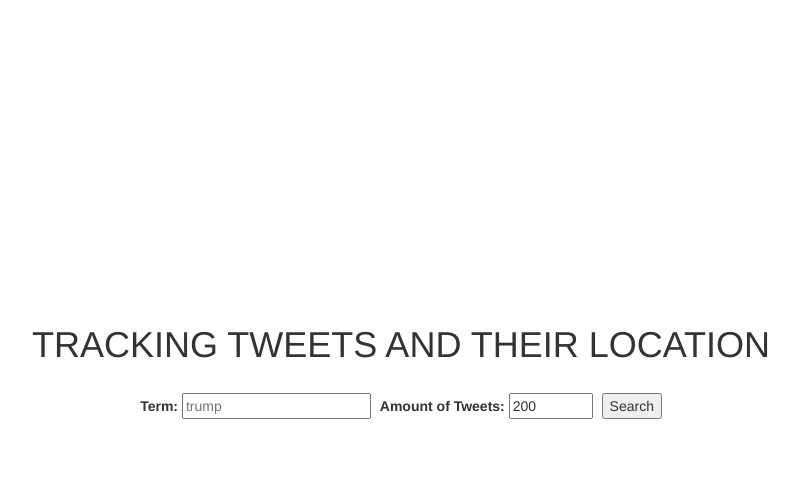
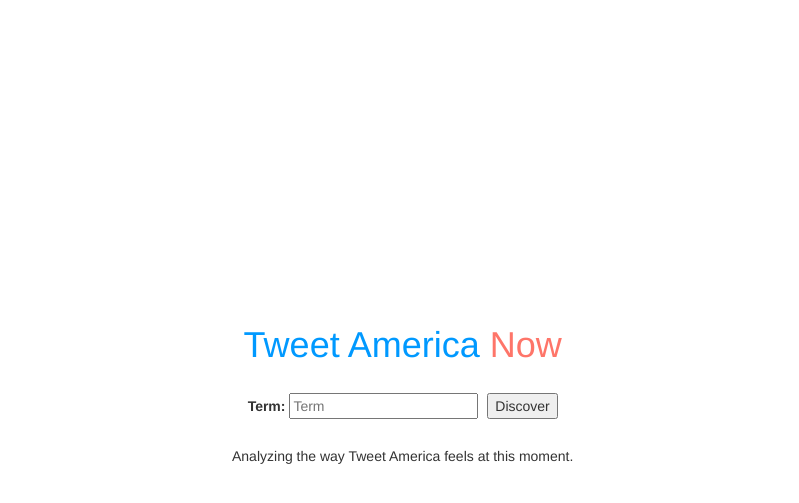
Before and after one commit to arivera007/HB-Solo-Final-Project, a Flask app: page / in a window 1280 px wide. Shown: the top 503 px of the page, without its empty margins (213-1012 px from the left). Run offline with Flask 2, Linux system fonts and the light colour scheme; some libraries are stand-ins or nearby versions.

Commit message:
Working as presented in Demo

```diff
--- a/static/maps.css
+++ b/static/maps.css
@@ -1 +1,2 @@
+
 .disabled { color: #999; }
--- a/templates/all_views.html
+++ b/templates/all_views.html
@@ -161,8 +161,8 @@
     <div id="series_chart_div"  class="col-md-6" style="height: 400px"></div>
 </div>
 <div class="container-fluid" style="margin-top:15px">
-    <div class="col-md-8 col-md-offset-4">
-        <div id="sentiment-tweets-map" style="height: 500px"></div>
+    <div class="col-md-8 col-md-offset-2">
+        <div id="sentiment-tweets-map" style="height: 400px"></div>
     </div>
 </div>
 {% endblock %}
--- a/templates/home.html
+++ b/templates/home.html
@@ -1,22 +1,28 @@
-{% extends 'base.html' %} {% block head %} {% endblock %}
+{% extends 'base.html' %}
+{% block head %}
+
+{% endblock %}
 
 {% block body %}
 <div style="text-align:center; ">
-    <div style="position: absolute; width: 800; height: 200; top: 50%; left: 50%; margin: -100px 0 0 -400px; padding: 5px;">
-    <h1>TRACKING TWEETS AND THEIR LOCATION</h1>
+    <div style="position: absolute; width: 800; height: 200; top: 50%; left: 50%; margin: -100px 0 0 -200px; padding: 5px;">
+    <h1><font color="0099FF">Tweet</font> <font color="0099FF">America</font> <font color="FE7569">Now</font></h1>
     <form action="/calculate-tweets">
       <div style="text-align: center; margin: 2em 0;">
         <div style="display:inline-block;">
-          <label for="term">Term: </label> <input id="termino" type="text" name="term" placeholder="trump"><br>
+          <label for="term">Term: </label> <input id="termino" type="text" name="term" placeholder="Term"><br>
         </div>
+        <!--
         <div style="display:inline-block; margin-left: 5px;">
-          <label for="qty">Amount of Tweets: </label> <input id="qty" type="text" type="number" min="0" value="200" name="qty" style="width: 6em"><br>
+          <label for="qty">Amount of Tweets: </label> <input id="qty" type="text" type="number" min="0" placeholder="200" name="qty" style="width: 6em"><br>
         </div>
+        -->
         <div style="display:inline-block; margin-left: 5px;">
-          <input id="submit", type="submit" value="Search">
+          <input id="submit", type="submit" value="Discover">
         </div>
       </div>
     </form>
+    <h5>Analyzing the way Tweet America feels at this moment.</h5>
 </div>
 </div>
 {% endblock %}
```
